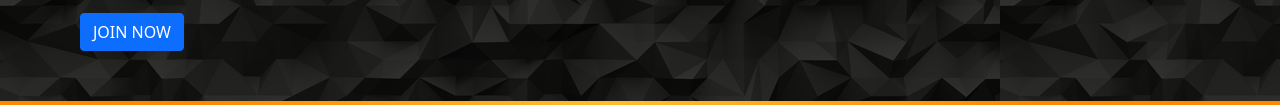
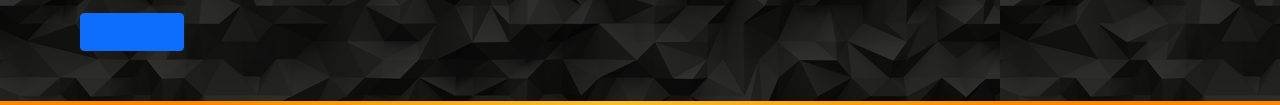
Before and after one commit to DeveloperAshish8/CodeChamp-E-Learning, a plain HTML site: page index.html in a window 1280 px wide. Shown: the part 337-442 px from the top of the page. Drawn offline with nearby package versions, Linux system fonts and the light colour scheme.

Commit message:
Update index.html

```diff
--- a/index.html
+++ b/index.html
@@ -55,7 +55,7 @@
                             Where we share Handpicked Courses, Roadmaps of experts and </br>
                             various Internships opportunity to learn different technologies.</br>
                             Together we aim to explore the untouched world of technologies. </p>
-            <button class="btn join-now btn-primary" type="submit"><a href="./joinus page.html" target="_blank" style="text-decoration: none; color: white;">JOIN NOW</a></button>
+            <button class="btn join-now btn-primary" type="submit"><a href="./joinus page.html" target="_blank" style="text-decoration: none;">JOIN NOW</a></button>
       </div>
 
 
```
